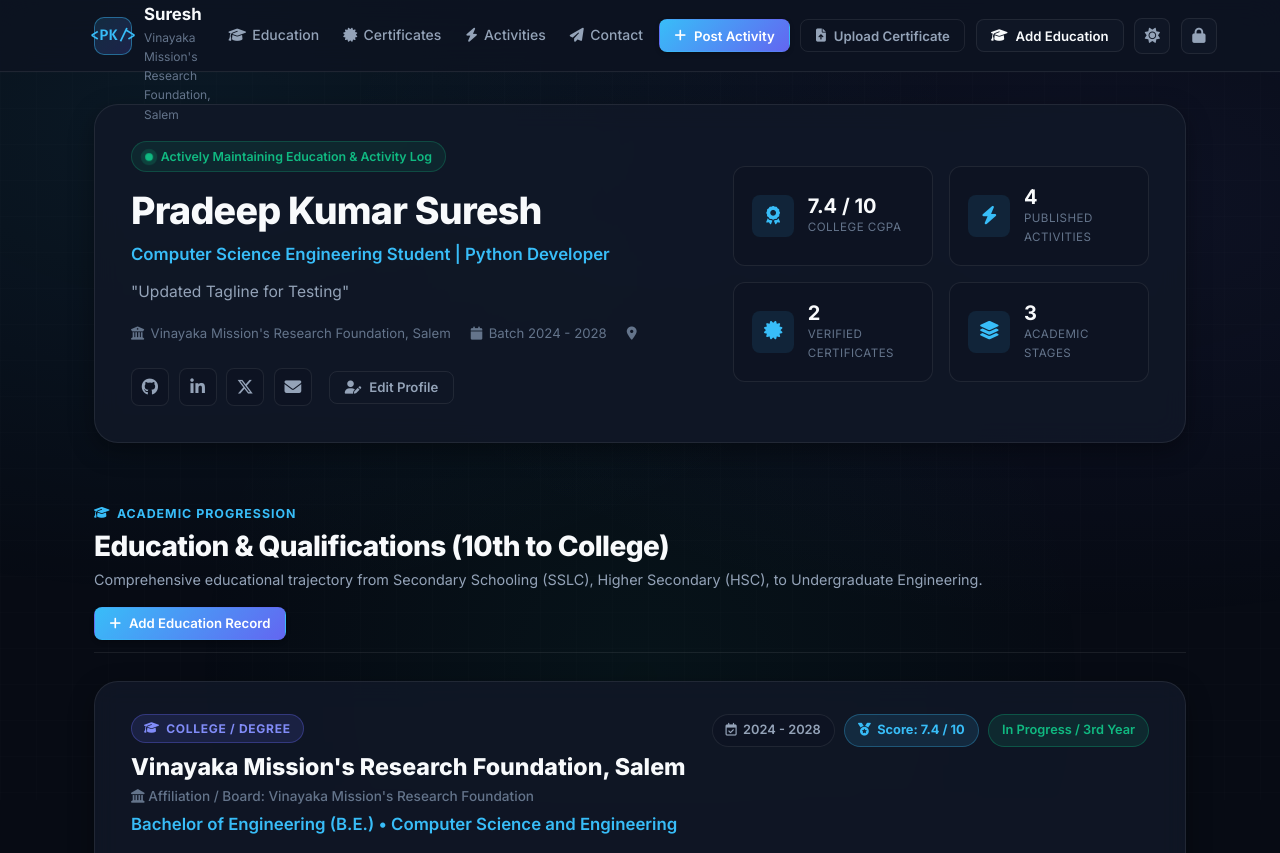
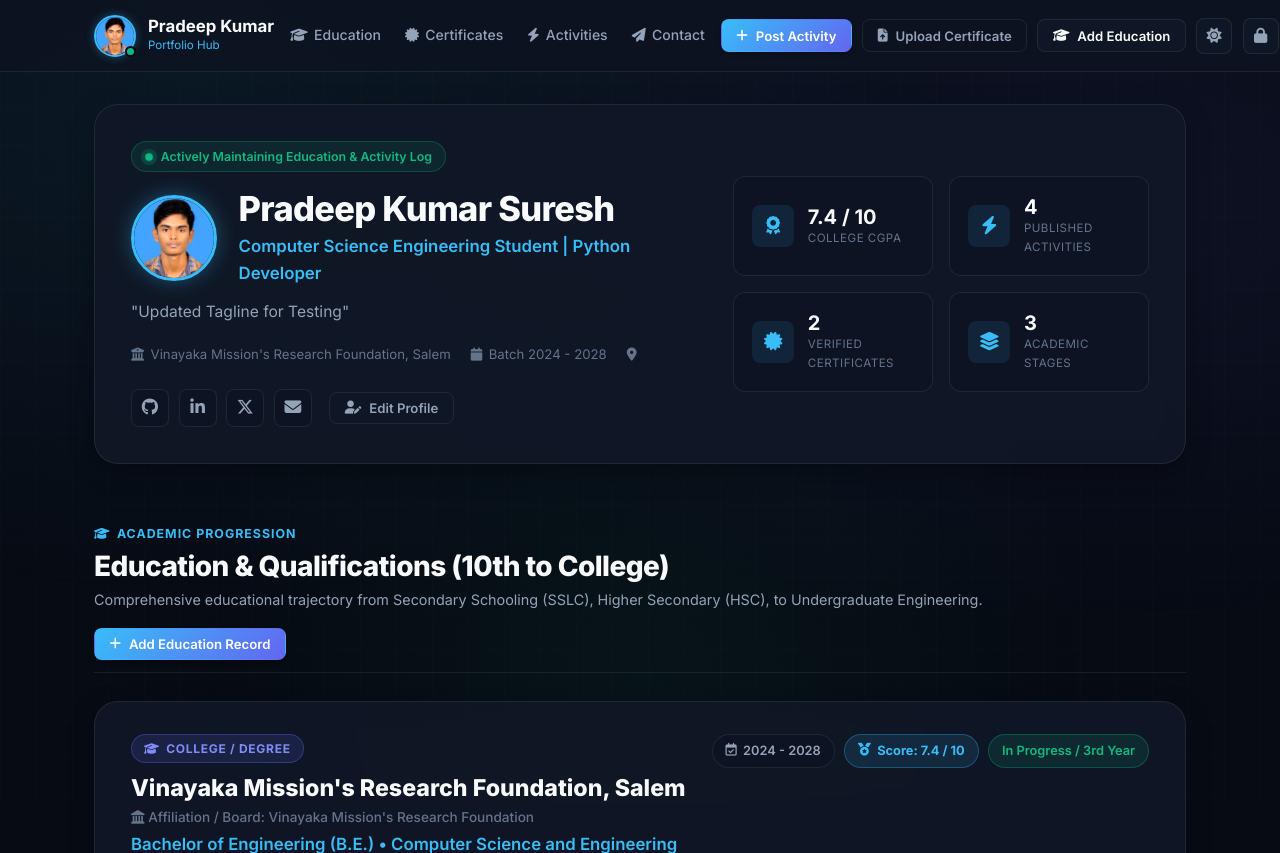
Before and after one commit to pradeeprosy/portfolio, a Flask app: page / in a window 1280 px wide. Shown: the top 853 px of the page. Run offline with Flask 3, Linux system fonts and the light colour scheme; data comes from the database, SQL or seed files in the repository; both versions use the stored data as it was after the commit.

Commit message:
Replace bulky top-left header text with profile image avatar and add profile photo to hero section

```diff
--- a/app.py
+++ b/app.py
@@ -383,9 +383,15 @@
     if request.method == 'GET':
         return jsonify(database.get_profile())
 
-    req_data = request.get_json(silent=True) or request.form.to_dict()
+    req_data = request.form.to_dict() if request.form else (request.get_json(silent=True) or {})
     if not is_admin_authorized(req_data):
         return jsonify({"success": False, "message": "Admin PIN required to update profile."}), 401
+
+    if 'profile_avatar' in request.files:
+        avatar_file = request.files['profile_avatar']
+        if avatar_file and avatar_file.filename and allowed_file(avatar_file.filename):
+            avatar_path = os.path.join(BASE_DIR, 'static', 'images', 'profile.jpg')
+            avatar_file.save(avatar_path)
 
     database.update_profile(req_data)
     return jsonify({
--- a/static/css/style.css
+++ b/static/css/style.css
@@ -240,37 +240,60 @@
   display: flex;
   align-items: center;
   gap: 0.75rem;
-}
-
-.hub-logo {
-  width: 38px;
-  height: 38px;
-  border-radius: 10px;
-  background: linear-gradient(135deg, rgba(56, 189, 248, 0.15), rgba(99, 102, 241, 0.2));
-  border: 1px solid var(--border-hover);
-  color: var(--accent-cyan);
-  font-family: var(--font-mono);
-  font-weight: 700;
-  display: flex;
-  align-items: center;
+  text-decoration: none;
+}
+
+.hub-avatar-wrapper {
+  position: relative;
+  width: 42px;
+  height: 42px;
+  flex-shrink: 0;
+}
+
+.hub-brand-avatar {
+  width: 100%;
+  height: 100%;
+  border-radius: 50%;
+  object-fit: cover;
+  border: 2px solid var(--accent-cyan);
+  box-shadow: 0 0 10px rgba(56, 189, 248, 0.35);
+  transition: transform var(--transition-fast), box-shadow var(--transition-fast);
+}
+
+.hub-brand:hover .hub-brand-avatar {
+  transform: scale(1.08);
+  box-shadow: 0 0 16px rgba(56, 189, 248, 0.6);
+}
+
+.avatar-status-dot {
+  position: absolute;
+  bottom: 0px;
+  right: 0px;
+  width: 11px;
+  height: 11px;
+  border-radius: 50%;
+  background: var(--accent-emerald);
+  border: 2px solid var(--bg-primary);
+}
+
+.hub-brand-text {
+  display: flex;
+  flex-direction: column;
   justify-content: center;
-  font-size: 0.95rem;
-}
-
-.hub-brand-text {
-  display: flex;
-  flex-direction: column;
 }
 
 .hub-brand-name {
   font-size: 1.05rem;
   font-weight: 700;
   color: var(--text-primary);
+  white-space: nowrap;
+  line-height: 1.2;
 }
 
 .hub-brand-sub {
-  font-size: 0.75rem;
-  color: var(--text-muted);
+  font-size: 0.725rem;
+  color: var(--accent-cyan);
+  white-space: nowrap;
 }
 
 .hub-nav {
@@ -376,18 +399,52 @@
   100% { transform: scale(0.95); box-shadow: 0 0 0 0 rgba(16, 185, 129, 0); }
 }
 
+.hero-profile-header {
+  display: flex;
+  align-items: center;
+  gap: 1.35rem;
+  margin-bottom: 0.85rem;
+}
+
+.hero-avatar-box {
+  position: relative;
+  width: 86px;
+  height: 86px;
+  flex-shrink: 0;
+}
+
+.hero-avatar-img {
+  width: 100%;
+  height: 100%;
+  border-radius: 50%;
+  object-fit: cover;
+  border: 3px solid var(--accent-cyan);
+  box-shadow: 0 0 20px rgba(56, 189, 248, 0.35);
+  transition: transform var(--transition-fast);
+}
+
+.hero-avatar-img:hover {
+  transform: scale(1.05);
+}
+
+.hero-profile-info {
+  display: flex;
+  flex-direction: column;
+}
+
 .hero-name {
-  font-size: 2.35rem;
+  font-size: 2.15rem;
   font-weight: 800;
   letter-spacing: -0.02em;
-  margin-bottom: 0.35rem;
+  margin-bottom: 0.2rem;
+  line-height: 1.2;
 }
 
 .hero-title {
   font-size: 1.05rem;
   font-weight: 600;
   color: var(--accent-cyan);
-  margin-bottom: 0.75rem;
+  margin-bottom: 0;
 }
 
 .hero-tagline {
@@ -1510,6 +1567,19 @@
 }
 
 @media (max-width: 640px) {
+  .hero-profile-header {
+    gap: 1rem;
+  }
+
+  .hero-avatar-box {
+    width: 68px;
+    height: 68px;
+  }
+
+  .hub-brand-sub {
+    display: none;
+  }
+
   .hero-name {
     font-size: 1.85rem;
   }
--- a/templates/index.html
+++ b/templates/index.html
@@ -37,11 +37,14 @@
   <!-- Navigation Header -->
   <header class="hub-header">
     <div class="container hub-header-inner">
-      <a href="/" class="hub-brand">
-        <span class="hub-logo">&lt;PK/&gt;</span>
+      <a href="/" class="hub-brand" title="{{ profile.name }}">
+        <div class="hub-avatar-wrapper">
+          <img src="{{ url_for('static', filename='images/profile.jpg') }}" alt="{{ profile.name }}" class="hub-brand-avatar" id="navBrandAvatar">
+          <span class="avatar-status-dot"></span>
+        </div>
         <div class="hub-brand-text">
-          <span class="hub-brand-name">{{ profile.name }}</span>
-          <span class="hub-brand-sub">{{ education.institution }}</span>
+          <span class="hub-brand-name">Pradeep Kumar</span>
+          <span class="hub-brand-sub">Portfolio Hub</span>
         </div>
       </a>
 
@@ -95,8 +98,15 @@
           <span>Actively Maintaining Education &amp; Activity Log</span>
         </div>
 
-        <h1 class="hero-name" id="displayProfileName">{{ profile.name }}</h1>
-        <p class="hero-title" id="displayProfileTitle">{{ profile.title }}</p>
+        <div class="hero-profile-header">
+          <div class="hero-avatar-box">
+            <img src="{{ url_for('static', filename='images/profile.jpg') }}" alt="{{ profile.name }}" class="hero-avatar-img" id="heroProfileAvatar">
+          </div>
+          <div class="hero-profile-info">
+            <h1 class="hero-name" id="displayProfileName">{{ profile.name }}</h1>
+            <p class="hero-title" id="displayProfileTitle">{{ profile.title }}</p>
+          </div>
+        </div>
         <p class="hero-tagline" id="displayProfileTagline">"{{ profile.tagline }}"</p>
 
         <div class="hero-quick-meta">
@@ -784,6 +794,12 @@
         </div>
 
         <div class="form-group">
+          <label class="form-label" for="formProfAvatar"><i class="fa-solid fa-camera"></i> Profile Picture (Change / Upload New Photo)</label>
+          <input type="file" id="formProfAvatar" name="profile_avatar" class="form-control" accept=".jpg,.jpeg,.png,.webp">
+          <span class="form-hint">Upload a portrait photo to update your avatar. (JPG, PNG, WEBP)</span>
+        </div>
+
+        <div class="form-group">
           <label class="form-label" for="formProfTagline">Hero Tagline</label>
           <input type="text" id="formProfTagline" name="tagline" class="form-control" value="{{ profile.tagline }}" required>
         </div>
```
Also changed, not shown: static/js/app.js (+24 -21 lines), test_app.py (+17 -1 lines), data/hub.db, static/images/profile.jpg (added), static/images/profile_full.jpg (added).
